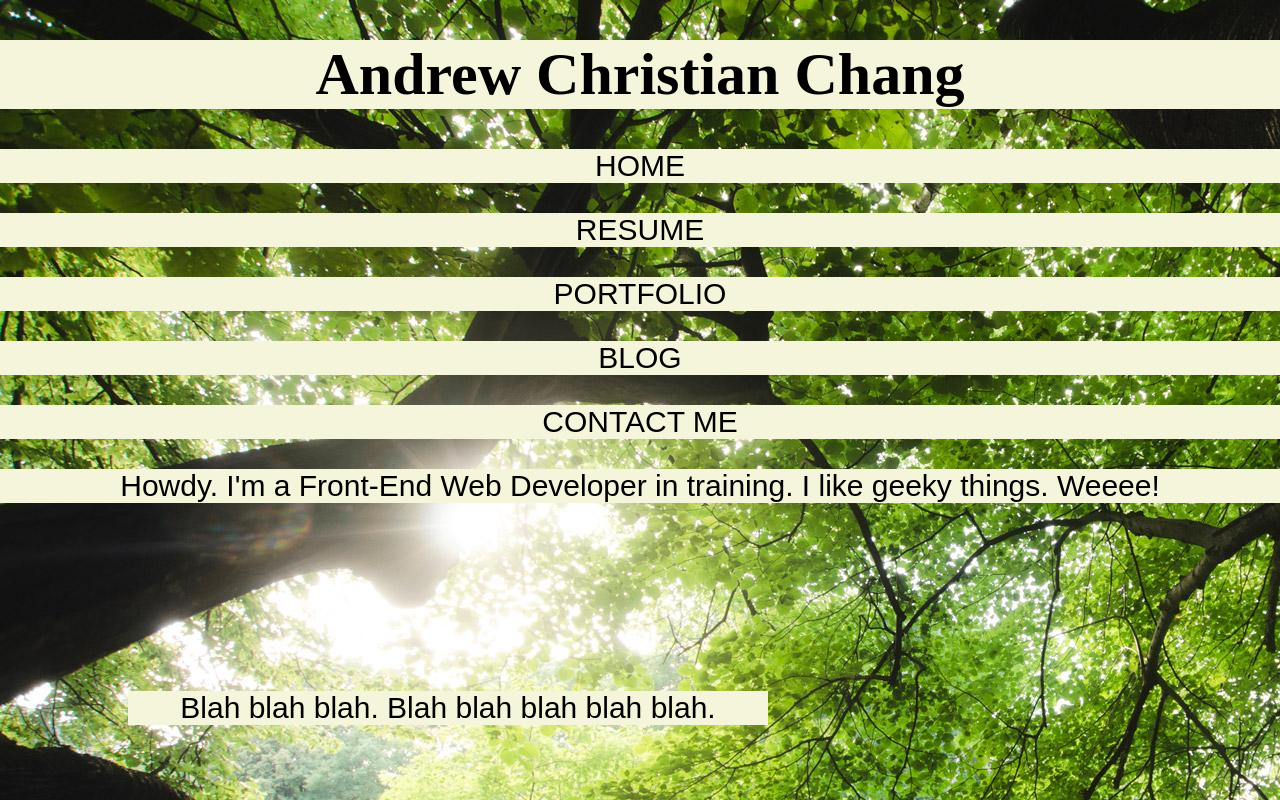
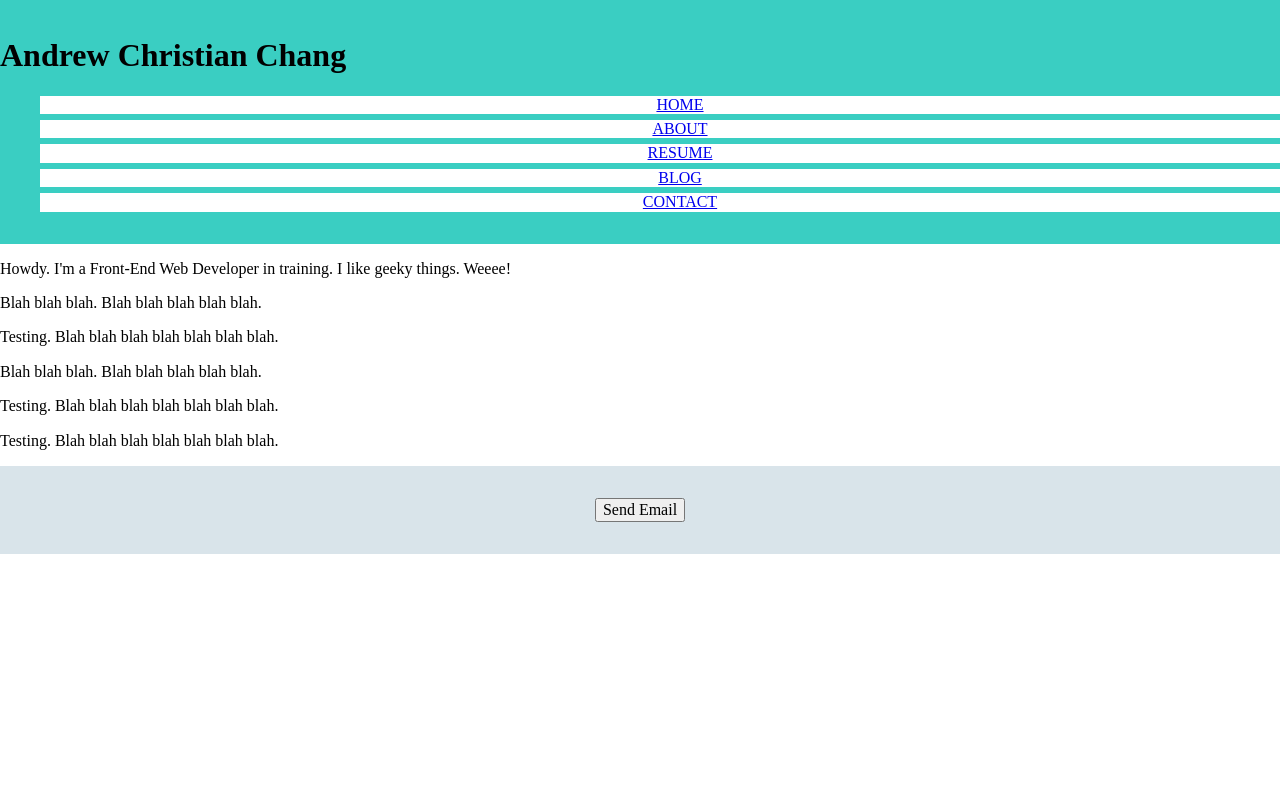
Before and after one commit to andrewchristianchang/andrewchristianchang.github.io, a plain HTML site: page index.html in a window 1280 px wide. Shown: the top 800 px of the page. Drawn offline with Linux system fonts and the light colour scheme.

Commit message:
Made a ton of changes.

```diff
--- a/index.html
+++ b/index.html
@@ -1,35 +1,49 @@
 <!DOCTYPE html>
 <html>
+
     <head>
         <title>Andrew Christian Chang | Front-End Web Developer in Training</title>
         <link rel="stylesheet" href="normalize.css">
-    <link rel="stylesheet" href="layout.css">
+        <link rel="stylesheet" href="style.css">
     </head>
+
     <body>
+        <div="wrap">
+
             <header>
+                <div class="main-header">
                     <h1>Andrew Christian Chang</h1>
-    <p>HOME</p>
-    <p>RESUME</p>
-    <p>PORTFOLIO</p>
-    <p>BLOG</p>
-    <p>CONTACT ME</p>
+                        <ul class="main-nav">
+                            <ul><a href="#">HOME</a></ul>
+                            <ul><a href="#">ABOUT</a></ul>
+                            <ul><a href="#">RESUME</a></ul>
+                            <ul><a href="#">BLOG</a></ul>
+                            <ul><a href="#">CONTACT</a></ul>
+                        </ul>
+                </div>
             </header>
+
             <p>Howdy. I'm a Front-End Web Developer in training. I like geeky things. Weeee!</p>
 
             <div class="row">
                 <div class="column"><p>Blah blah blah. Blah blah blah blah blah.</p></div>
                 <div class="column"><p>Testing. Blah blah blah blah blah blah blah.</p></div>
             </div>
+
             <div class="row">
                 <div class="column"><p>Blah blah blah. Blah blah blah blah blah.</p></div>
                 <div class="column"><p>Testing. Blah blah blah blah blah blah blah.</p></div>
                 <div class="column"><p>Testing. Blah blah blah blah blah blah blah.</p></div>
             </div>
+
             <footer>
+                <div class="main-footer">
                     <form method="post" action="mailto:andrewchristianchang@gmail.com" >
                     <input type="submit" value="Send Email" />
                     </form>
+                </div>
+            </footer>
 
-</footer>
+        </div>
     </body>
 </html>
--- a/layout.css
+++ /dev/null
@@ -1,36 +0,0 @@
-h1 {
-        font-size: 60px;
-        text-align: center;
-        background-color: beige;
-        font-family: initial;
-}
-
-body {
-        background-image: url("images/forest.jpg");
-}
-
-p {
-        font: caption;
-        font-size: 30px;
-        font-family: sans-serif;
-        text-align: center;
-        background-color: beige;
-        padding-left: 10px;
-        padding-right: 10px;
-}
-
-.column {
-    float: left;
-    width: 50%;
-    border: 10px black;
-    padding: 10%;
-}
-
-/* Clear floats after the columns */
-.row:after {
-    content: "";
-    display: table;
-    clear: both;
-    border: 10px black;
-    padding: 10%;
-}
--- /dev/null
+++ b/style.css
@@ -0,0 +1,45 @@
+
+/* ---- Layout Containers ---- */
+
+.container {
+    padding-left: 1em;
+    padding-right: 1em;
+}
+
+.main-nav li,
+.main-nav ul {
+    background: white;
+    text-align: center;
+    margin-top: 6px;
+    margin-bottom: 6px;
+}
+
+.main-header {
+    background: #3acec2;
+    padding: 1em 0;
+    text
+}
+
+.main-footer {
+    text-align: center;
+    padding: 2em 0;
+    background: #d9e4ea;
+}
+
+/* ==============================
+    Media Queries
+================================= */
+
+@media (min-width: 769px) {
+    .wrap {
+        min-height: calc(100vh - 89px);
+    }
+
+    .container {
+        width: 70%;
+        max-width: 1000px;
+        margin: 0 auto;;
+    }
+
+
+}
```
Lines whose indentation alone changed are shown as unchanged.
